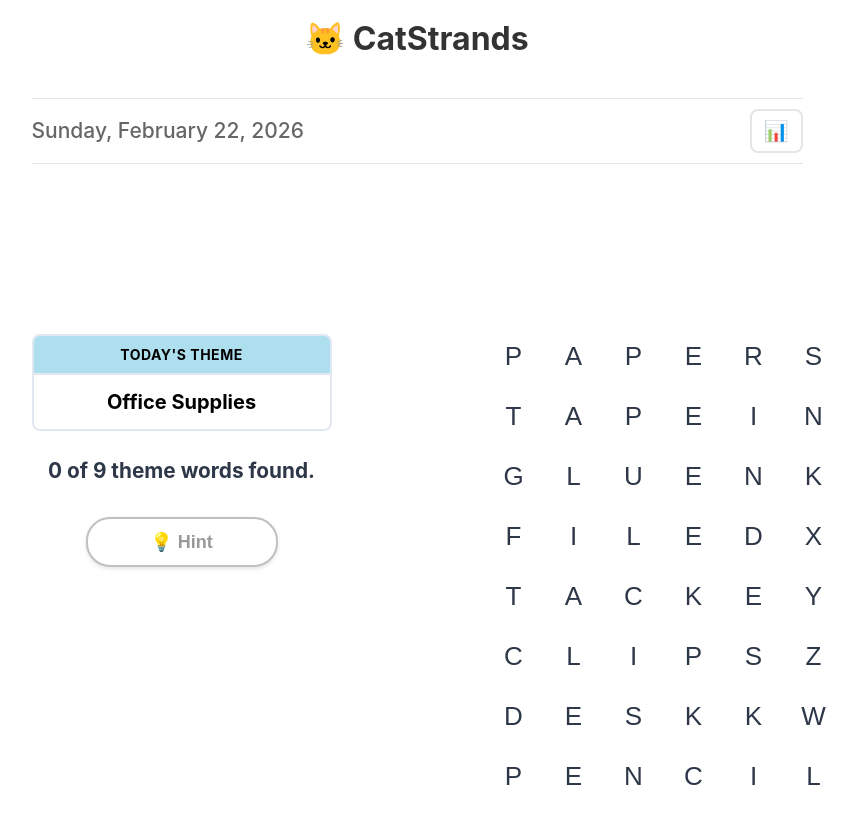
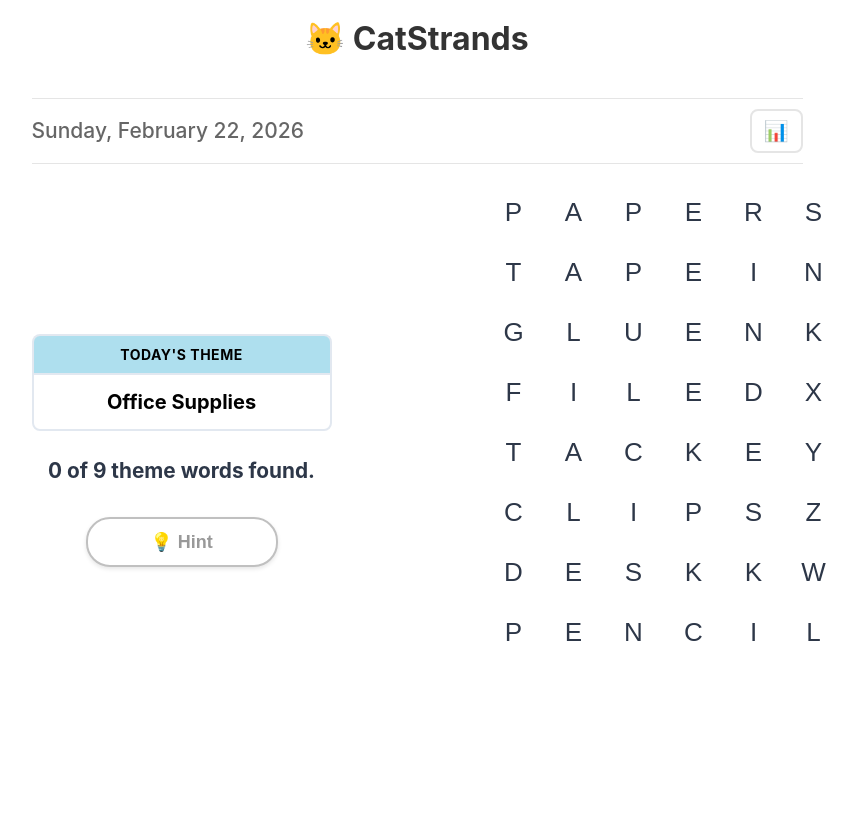
Before and after one commit to slmingol/catstrands, a React (Vite) app: page / in a window 1280 px wide. Shown: the whole page, without its empty margins (223-1080 px from the left). Built offline with nearby package versions, Linux system fonts and the light colour scheme.

Commit message:
Move word grid up another 1.5 inches (144px)

```diff
--- a/src/components/StrandsGame.css
+++ b/src/components/StrandsGame.css
@@ -75,7 +75,7 @@
   flex-direction: column;
   align-items: center;
   justify-content: flex-start;
-  margin-top: 65px;
+  margin-top: -79px;
 }
 
 .game-info {
```
